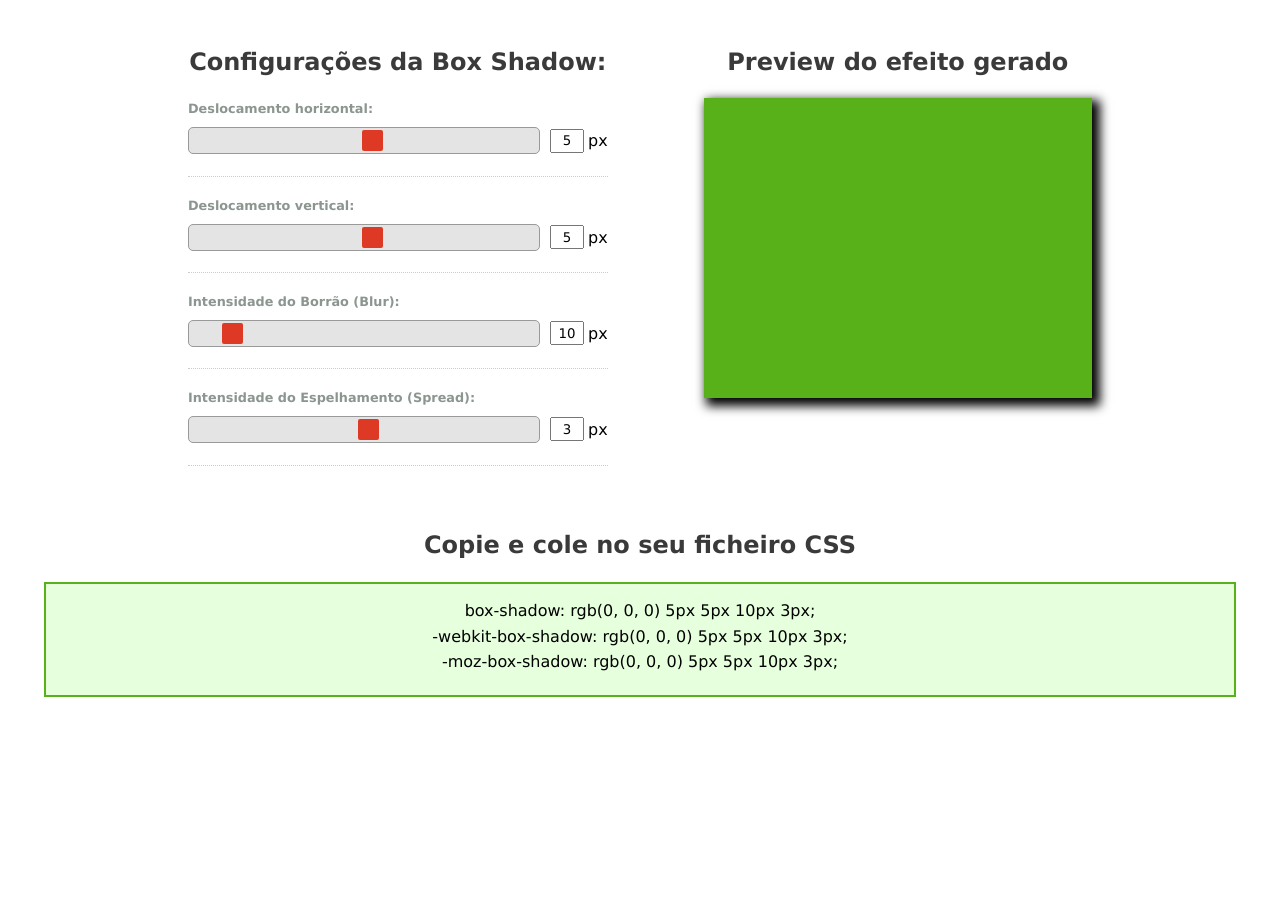
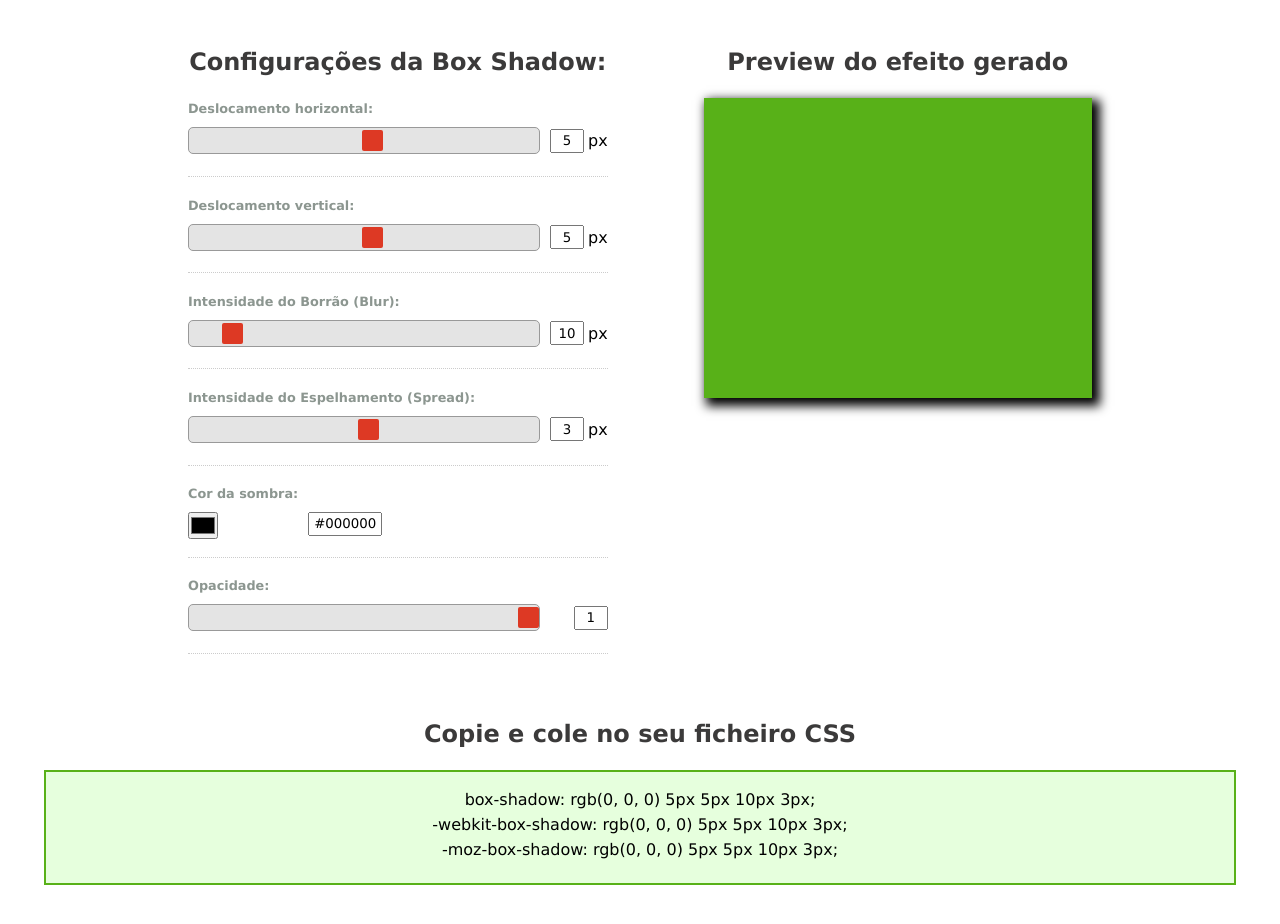
Before and after one commit to amac81/Js-BoxShadow-gen, a plain HTML site: page index.html in a window 1280 px wide. Before the commit the page ends 897 px from the top, so only its background shows below. Drawn offline with Linux system fonts and the light colour scheme.

Commit message:
JS and CSS update

```diff
--- a/css/styles.css
+++ b/css/styles.css
@@ -64,6 +64,11 @@ h2 {
     cursor: pointer;
 }
 
+.range-input input[type="color"] {
+    margin-top: 10px;
+    display: flex;
+}
+
 .reference-input {
     display: flex;
     align-items: center;
@@ -80,6 +85,14 @@ h2 {
     margin-left: 10px;
     text-align: center;
  }
+
+#color {
+    width: 30px;
+}
+
+#color-value {
+    width: 70px;
+}
 
  /* PREVIEW */
 
--- a/index.html
+++ b/index.html
@@ -77,6 +77,35 @@
                 <p>px</p>
             </div>
         </div>
+        <div class="form-control">
+            <div class="range-input">
+                <label for="color">Cor da sombra:</label>
+                <input
+                    type="color"
+                    id="color"
+                    name="color"
+                    value="#000000"/>
+            </div>
+            <div class="reference-input">
+                <input type="text" id="color-value" name="color-value"/>
+            </div>
+        </div>
+        <div class="form-control">
+            <div class="range-input">
+                <label for="opacity">Opacidade:</label>
+                <input
+                    type="range"
+                    id="opacity"
+                    name="opacity"
+                    min="0"
+                    max="1"
+                    value="1"
+                    step="0.01"/>
+            </div>
+            <div class="reference-input">
+                <input type="text" id="opacity-value" name="opacity-value"/>
+            </div>
+        </div>
     </div>
     <div id="preview">
         <h2>Preview do efeito gerado</h2>
--- a/js/scripts.js
+++ b/js/scripts.js
@@ -8,6 +8,10 @@ class BoxShadowGenerator {
         blurRef,
         spread,
         spreadRef,
+        color,
+        colorRef,
+        opacity,
+        opacityRef,
         previewBox,
         rule,
         webKitRule,
@@ -21,6 +25,10 @@ class BoxShadowGenerator {
         this.blurRef = blurRef
         this.spread = spread
         this.spreadRef = spreadRef
+        this.color = color
+        this.colorRef = colorRef
+        this.opacity = opacity
+        this.opacityRef = opacityRef
         this.previewBox = previewBox
         this.rule = rule
         this.webKitRule = webKitRule
@@ -31,12 +39,14 @@ class BoxShadowGenerator {
         this.verticalRef.value = this.vertical.value;
         this.blurRef.value = this.blur.value;
         this.spreadRef.value = this.spread.value;
+        this.colorRef.value = this.color.value;
+        this.opacityRef.value = this.opacity.value;
         this.applyRule();
         this.showRule();
     }
 
     applyRule(){
-        this.previewBox.style.boxShadow = `${this.horizontalRef.value}px ${this.verticalRef.value}px ${this.blurRef.value}px ${this.spreadRef.value}px #000000`;
+        this.previewBox.style.boxShadow = `${this.horizontalRef.value}px ${this.verticalRef.value}px ${this.blurRef.value}px ${this.spreadRef.value}px ${this.colorRef.value}`;
         this.currentRule = this.previewBox.style.boxShadow;
     }
 
@@ -64,6 +74,14 @@ class BoxShadowGenerator {
                 this.spreadRef.value = value;
                 break;
             }
+            case "color":{
+                this.colorRef.value = value;
+                break;
+            }
+            case "opacity":{
+                this.opacityRef.value = value;
+                break;
+            }
         }
 
         this.applyRule();
@@ -82,6 +100,12 @@ const blurRef = document.querySelector("#blur-value");
 const spread = document.querySelector("#spread");
 const spreadRef = document.querySelector("#spread-value");
 
+const color = document.querySelector("#color");
+const colorRef = document.querySelector("#color-value");
+
+const opacity = document.querySelector("#opacity");
+const opacityRef = document.querySelector("#opacity-value");
+
 const previewBox = document.querySelector("#box");
 
 const rule = document.querySelector("#rule span");
@@ -97,6 +121,10 @@ const boxShadow = new BoxShadowGenerator(
     blurRef,
     spread,
     spreadRef,
+    color,
+    colorRef,
+    opacity,
+    opacityRef,
     previewBox,
     rule,
     webKitRule,
@@ -125,3 +153,13 @@ spread.addEventListener("input", (e) => {
     const value = e.target.value;
     boxShadow.updateValue("spread", value);
 });
+
+color.addEventListener("input", (e) => {
+    const value = e.target.value;
+    boxShadow.updateValue("color", value);
+});
+
+opacity.addEventListener("input", (e) => {
+    const value = e.target.value;
+    boxShadow.updateValue("opacity", value);
+});
```
